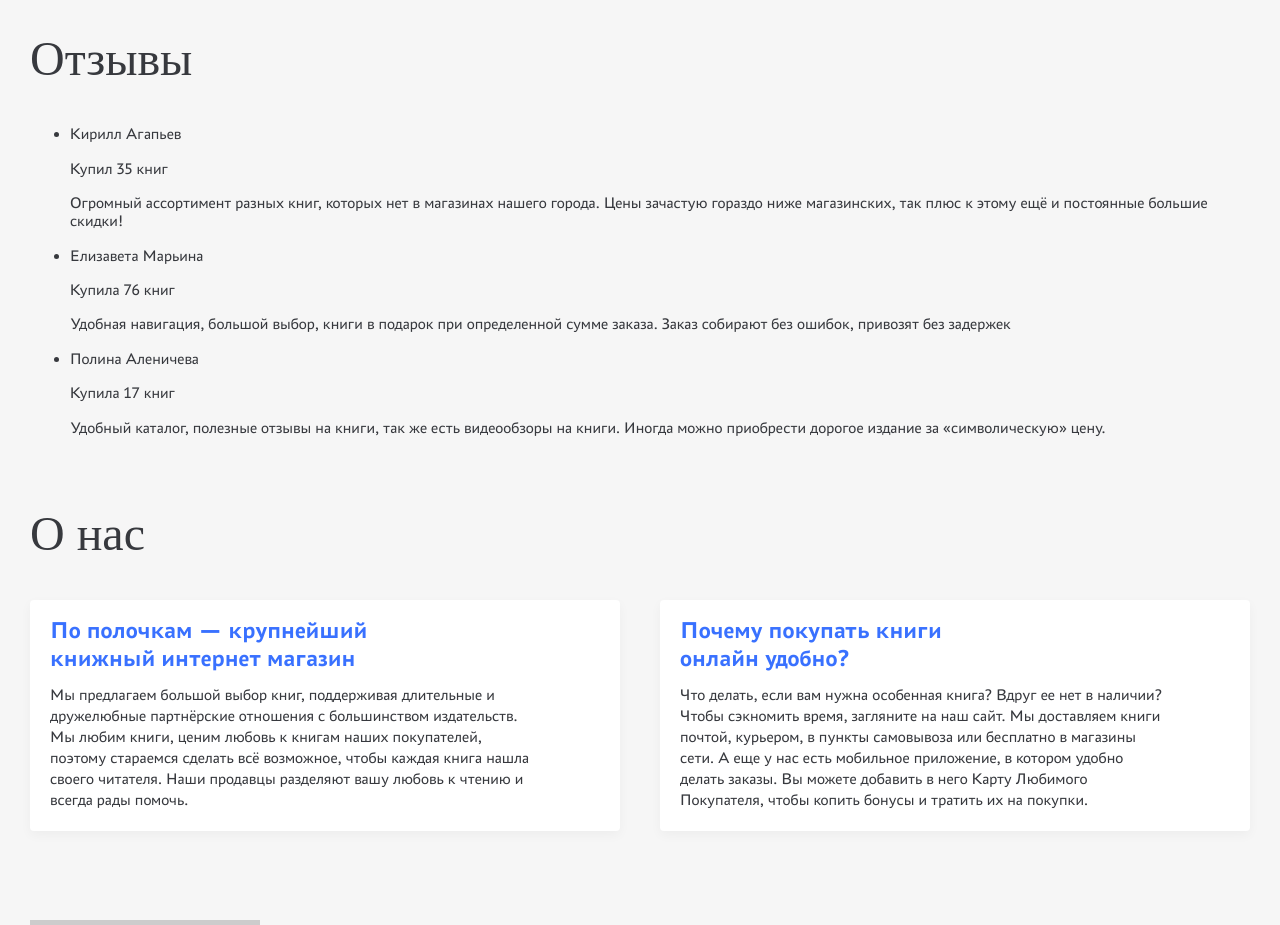
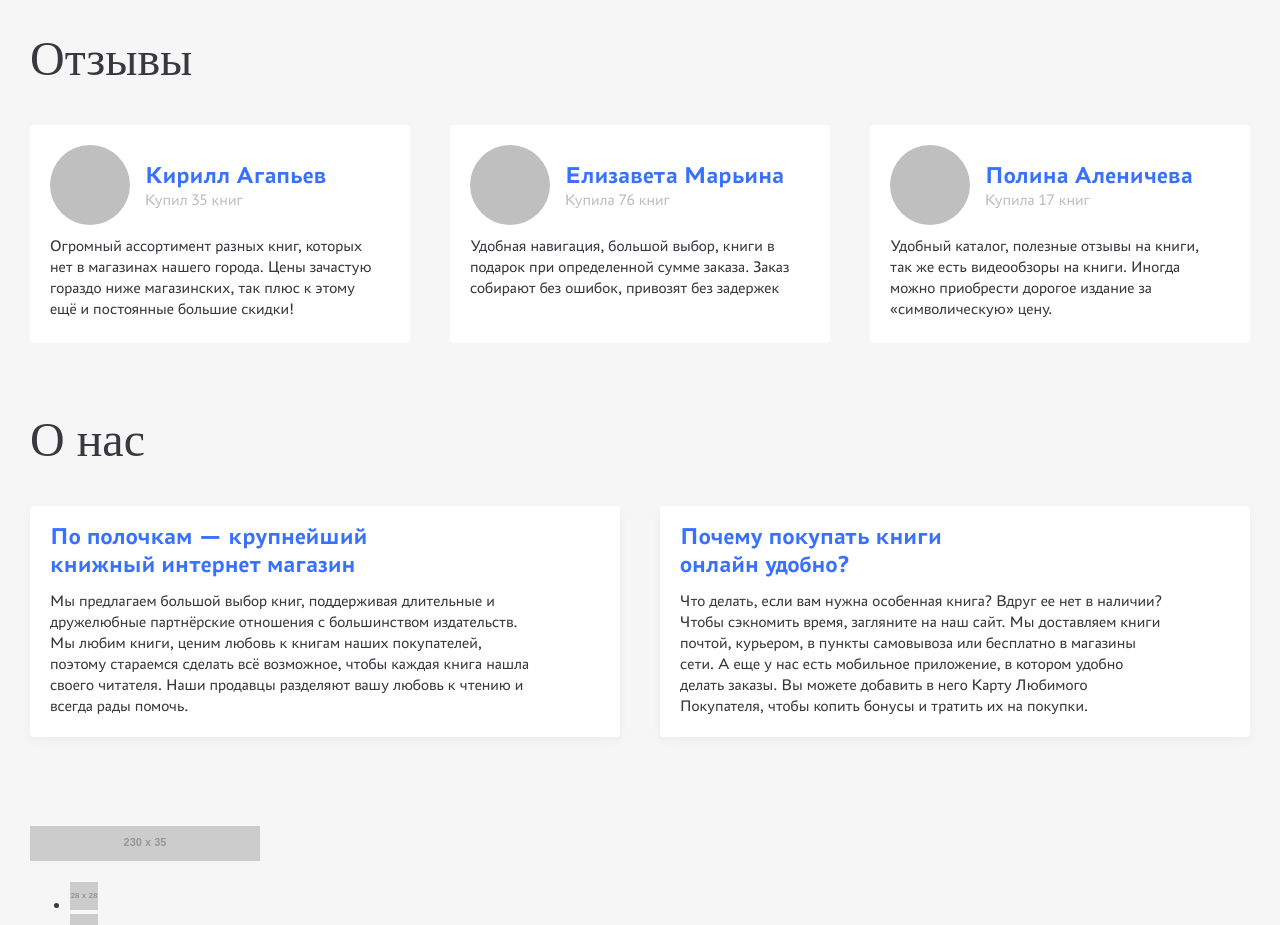
Before and after one commit to 1maximsafronov/on-the-shelves, a website: page src/index.html in a window 1280 px wide. Shown: the part 2240-3165 px from the top of the page. Drawn offline with nearby package versions, Linux system fonts and the light colour scheme; files that its build step writes are made by us from their sources; placeholder pictures from the web are drawn by us; a web font is replaced by a local one.

Commit message:
Добавляет стилизацию раздела "Отзывы"

```diff
--- a/src/index.html
+++ b/src/index.html
@@ -188,33 +188,47 @@
       <ul class="reviews__list">
         <li class="reviews__item review">
           <div class="review__author">
-            <p class="review__avatar"></p>
+            <div class="review__avatar"></div>
+            <div>
               <p class="review__author-name">Кирилл Агапьев</p>
               <p class="review__products-count">Купил 35 книг</p>
             </div>
-          <p class="review__text">Огромный ассортимент разных книг, которых нет в магазинах нашего города. Цены зачастую
-            гораздо ниже магазинских, так
-            плюс к этому ещё и постоянные большие скидки!</p>
+          </div>
+          <p class="review__text">
+            Огромный ассортимент разных книг, которых
+            нет в магазинах нашего города. Цены зачастую
+            гораздо ниже магазинских, так плюс к этому
+            ещё и постоянные большие скидки!
+          </p>
         </li>
         <li class="reviews__item review">
           <div class="review__author">
             <p class="review__avatar"></p>
+            <div>
               <p class="review__author-name">Елизавета Марьина</p>
               <p class="review__products-count">Купила 76 книг</p>
             </div>
-          <p class="review__text">Удобная навигация, большой выбор, книги в подарок при определенной сумме заказа. Заказ
-            собирают без ошибок, привозят без
-            задержек</p>
+          </div>
+          <p class="review__text">
+            Удобная навигация, большой выбор, книги в
+            подарок при определенной сумме заказа. Заказ
+            собирают без ошибок, привозят без задержек
+          </p>
         </li>
         <li class="reviews__item review">
           <div class="review__author">
             <p class="review__avatar"></p>
+            <div>
               <p class="review__author-name">Полина Аленичева</p>
               <p class="review__products-count">Купила 17 книг</p>
             </div>
-          <p class="review__text">Удобный каталог, полезные отзывы на книги, так же есть видеообзоры на книги. Иногда
+          </div>
+          <p class="review__text">
+            Удобный каталог, полезные отзывы на книги,
+            так же есть видеообзоры на книги. Иногда
             можно приобрести дорогое издание за
-            «символическую» цену.</p>
+            «символическую» цену.
+          </p>
         </li>
       </ul>
     </section>
@@ -347,7 +361,6 @@
           </address>
           <a class="page-footer__phone" href="tel:+78005558628">+7 800 555 86 28</a>
         </div>
-        </di>
       </div>
       <p class="page-footer__copyright">© ООО «Интерактивные обучающие технологии», 2013−2021</p>
     </div>
--- /dev/null
+++ b/src/sass/components/review.scss
@@ -0,0 +1,57 @@
+.review {
+  padding-top: 20px;
+  padding-right: 25px;
+  padding-bottom: 24px;
+  padding-left: 20px;
+
+  border-radius: 4px;
+  background: #ffffff;
+}
+
+.review__author {
+  display: grid;
+  align-items: center;
+
+  grid-template-columns: min-content 1fr;
+  margin-bottom: 10px;
+}
+
+.review__avatar {
+  overflow: hidden;
+
+  width: 80px;
+  height: 80px;
+  margin: 0;
+  margin-right: 15px;
+
+  border-radius: 50%;
+  background-color: #bfbfbf;
+}
+
+.review__author-name {
+  margin: 0;
+
+  color: #3971ff;
+
+  font-size: 24px;
+  font-weight: 700;
+  line-height: 28px;
+}
+
+.review__products-count {
+  margin: 0;
+
+  color: #bfbfbf;
+
+  font-size: 16px;
+  line-height: 21px;
+}
+
+.review__text {
+  margin: 0;
+
+  color: #37393e;
+
+  font-size: 16px;
+  line-height: 21px;
+}
--- /dev/null
+++ b/src/sass/components/reviews.scss
@@ -0,0 +1,18 @@
+.reviews {
+  font-family: $font-primery;
+}
+
+.reviews__list {
+  display: grid;
+
+  margin: 0;
+  padding: 0;
+
+  list-style: none;
+
+  grid-template-columns: 1fr 1fr 1fr;
+  column-gap: 40px;
+  row-gap: 40px;
+}
+
+.reviews__item {}
--- a/src/sass/style.scss
+++ b/src/sass/style.scss
@@ -15,4 +15,6 @@
 @import "components/main-nav.scss";
 @import "components/site-nav.scss";
 @import "components/user-nav.scss";
+@import "components/reviews.scss";
+@import "components/review.scss";
 @import "components/about-us.scss";
```
Also changed, not shown: src/product.html (+0 -1 lines). Lines whose indentation alone changed are shown as unchanged.
